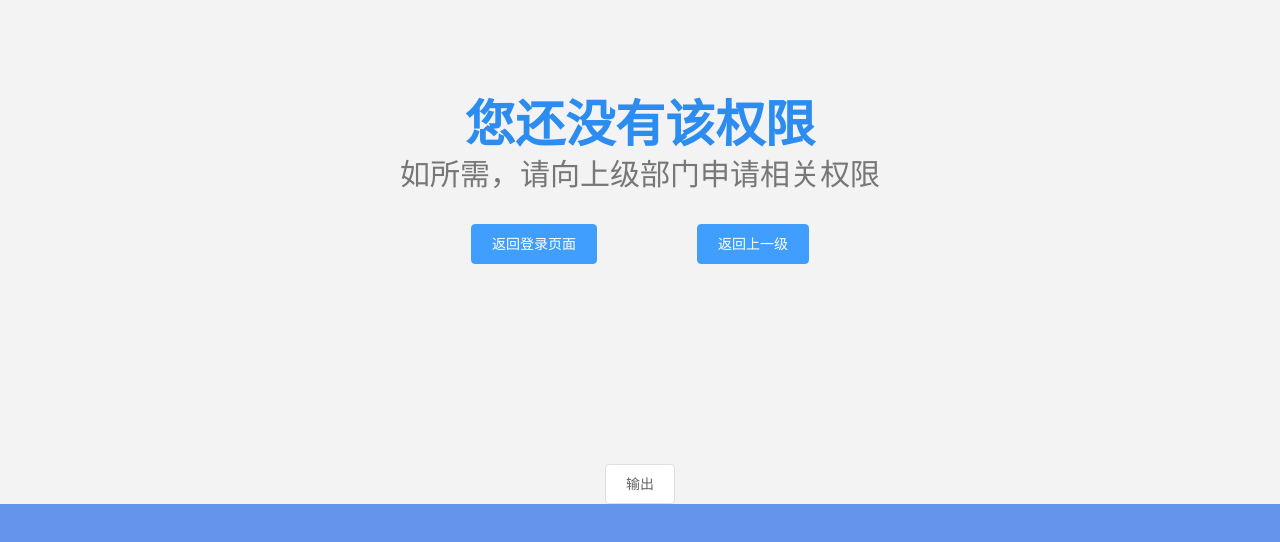
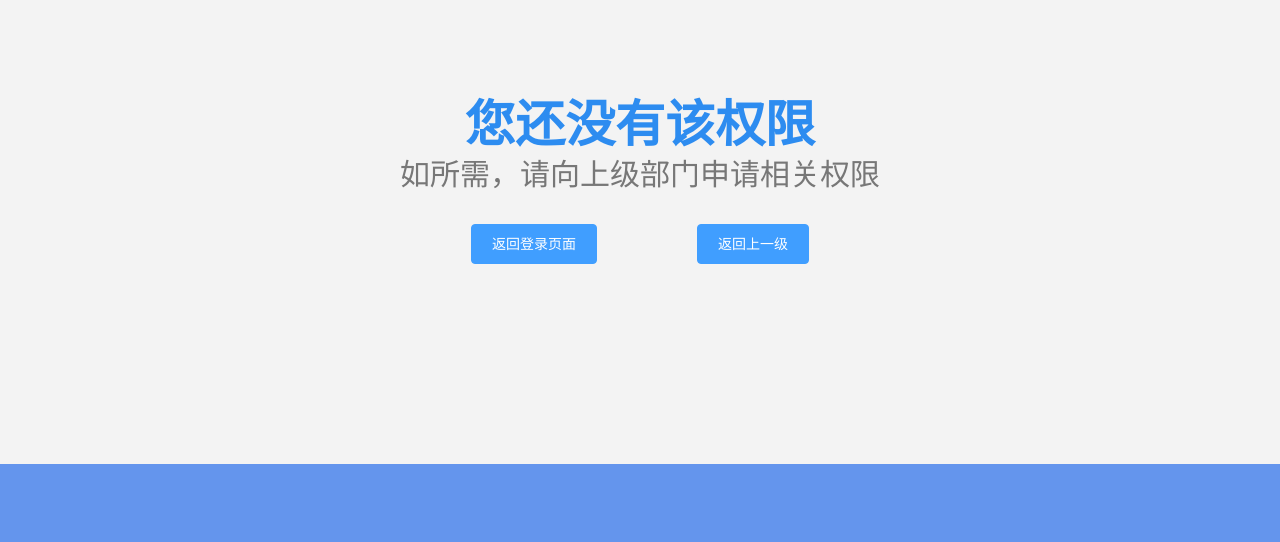
Before and after one commit to leduoMarket/leduoFront, a Vue app: page /404 in a window 1280 px wide. Shown: the top 542 px of the page. Built offline with nearby package versions, Linux system fonts and the light colour scheme.

Commit message:
debug 007

```diff
--- a/src/views/failvue/404.vue
+++ b/src/views/failvue/404.vue
@@ -8,9 +8,6 @@
       </router-link>
       <el-button class="error-btn" type="primary" size="large" @click="goBack">返回上一级</el-button>
     </div>
-    <div>
-      <el-button @click="test">输出</el-button>
-    </div>
   </div>
 </template>
 
@@ -19,47 +16,47 @@
         name: "404.vue",
         data () {
             return {
-                dateStart:"",
-                dateEnd:"",
-                iData:[
-                    {
-                        "idate":"2020-04-25",
-                        "sumin":250.00,
-                    },{
-                        "idate":"2020-04-26",
-                        "sumin":3200.00,
-                    },{
-                        "idate":"2020-04-27",
-                        "sumin":900.00,
-                    },{
-                        "idate":"2020-04-28",
-                        "sumin":200.00,
-                    },{
-                        "idate":"2020-04-29",
-                        "sumin":400.00,
-                    }
-                ],
-                oData:[
-                    {
-                        "sumout":300.00,
-                        "odate":"2020-04-25"
-                    },
-                    {
-                        "sumout":600.00,
-                        "odate":"2020-04-26"
-                    },
-                    {
-                        "sumout":880.00,
-                        "odate":"2020-04-27"
-                    },
-                    {
-                        "sumout":810.00,
-                        "odate":"2020-04-28"
-                    },{
-                        "sumout":200.00,
-                        "odate":"2020-05-29"
-                    },
-                ],
+                // dateStart:"",
+                // dateEnd:"",
+                // iData:[
+                //     {
+                //         "idate":"2020-04-25",
+                //         "sumin":250.00,
+                //     },{
+                //         "idate":"2020-04-26",
+                //         "sumin":3200.00,
+                //     },{
+                //         "idate":"2020-04-27",
+                //         "sumin":900.00,
+                //     },{
+                //         "idate":"2020-04-28",
+                //         "sumin":200.00,
+                //     },{
+                //         "idate":"2020-04-29",
+                //         "sumin":400.00,
+                //     }
+                // ],
+                // oData:[
+                //     {
+                //         "sumout":300.00,
+                //         "odate":"2020-04-25"
+                //     },
+                //     {
+                //         "sumout":600.00,
+                //         "odate":"2020-04-26"
+                //     },
+                //     {
+                //         "sumout":880.00,
+                //         "odate":"2020-04-27"
+                //     },
+                //     {
+                //         "sumout":810.00,
+                //         "odate":"2020-04-28"
+                //     },{
+                //         "sumout":200.00,
+                //         "odate":"2020-05-29"
+                //     },
+                // ],
 
             }
         },
@@ -67,102 +64,102 @@
             goBack() {
                 this.$router.go(-1)
             },
-            test(){
-                let dayMin = this.iData[0].idate;
-                let dayMax = this.iData[this.iData.length-1].idate;
-                let day = "";
-                let length1 = this.iData.length;
-                let length2 = this.oData.length;
-                for(let i=1; i<length1-1; i++){
-                    console.log("idate",day);
-                    day = this.iData[i].idate;
-                    if(day<dayMin){
-                        dayMin=day;
-                    }
-                    if(day>dayMax){
-                        dayMax=day;
-                    }
-                    day = "";
-                }
-                for(let i=1; i<length2; i++){
-                    day = this.oData[i].odate;
-                    if(day<dayMin){
-                        dayMin=day;
-                    }
-                    if(day>dayMax){
-                        dayMax=day;
-                    }
-                }
-                console.log("最小日期",dayMin);
-                console.log("最大日期",dayMax);
-                let day1 = dayMin;
-                let day2 = dayMax;
-                let getDate = function(str) {
-                    let tempDate = new Date();
-                    let list = str.split("-");
-                    tempDate.setFullYear(list[0]);
-                    tempDate.setMonth(list[1] - 1);
-                    tempDate.setDate(list[2]);
-                    return tempDate;
-                };
-                let date1 = getDate(day1);
-                let date2 = getDate(day2);
-                if (date1 > date2) {
-                    let tempDate = date1;
-                    date1 = date2;
-                    date2 = tempDate;
-                }
-                date1.setDate(date1.getDate() + 1);
-                let dateArr = [];
-                let i = 0;
-                while (!(date1.getFullYear() == date2.getFullYear()
-                    && date1.getMonth() == date2.getMonth() && date1.getDate() == date2
-                        .getDate())) {
-                    let dayStr =date1.getDate().toString();
-                    if(dayStr.length ==1){
-                        dayStr="0"+dayStr;
-                    }
-                    let month = '' + (date1.getMonth() + 1);
-                    if(month.length<2){
-                        month = '0'+month;
-                    }
-                    dateArr[i] = date1.getFullYear() + "-" + month + "-"
-                        + dayStr;
-                    i++;
-                    date1.setDate(date1.getDate() + 1);
-                }
-                dateArr.splice(0,0,day1);
-                dateArr.push(day2);
-                console.log(dateArr);
-
-                let inData = [];
-                let outData = [];
-                let proData = [];
-
-                let length = dateArr.length;
-                for(let i=0 ;i<length ;i++){
-                    inData.push(0);
-                    outData.push(0);
-                    day = dateArr[i];
-                    for(let j=0;j<length1;j++){
-                        if(day==this.iData[j].idate){
-                            inData[i]=this.iData[j].sumin;
-                        }
-                    }
-                    for(let j=0;j<length2;j++){
-                        if(day==this.oData[j].odate){
-                            outData[i]=this.oData[j].sumout;
-                        }
-                    }
-                }
-                for(let i=0;i<length;i++){
-                    proData.push(inData[i]-outData[i]);
-                }
-                console.log(inData);
-                console.log(outData);
-                console.log(proData);
-            },
-
+            // test(){
+            //     let dayMin = this.iData[0].idate;
+            //     let dayMax = this.iData[this.iData.length-1].idate;
+            //     let day = "";
+            //     let length1 = this.iData.length;
+            //     let length2 = this.oData.length;
+            //     for(let i=1; i<length1-1; i++){
+            //         console.log("idate",day);
+            //         day = this.iData[i].idate;
+            //         if(day<dayMin){
+            //             dayMin=day;
+            //         }
+            //         if(day>dayMax){
+            //             dayMax=day;
+            //         }
+            //         day = "";
+            //     }
+            //     for(let i=1; i<length2; i++){
+            //         day = this.oData[i].odate;
+            //         if(day<dayMin){
+            //             dayMin=day;
+            //         }
+            //         if(day>dayMax){
+            //             dayMax=day;
+            //         }
+            //     }
+            //     console.log("最小日期",dayMin);
+            //     console.log("最大日期",dayMax);
+            //     let day1 = dayMin;
+            //     let day2 = dayMax;
+            //     let getDate = function(str) {
+            //         let tempDate = new Date();
+            //         let list = str.split("-");
+            //         tempDate.setFullYear(list[0]);
+            //         tempDate.setMonth(list[1] - 1);
+            //         tempDate.setDate(list[2]);
+            //         return tempDate;
+            //     };
+            //     let date1 = getDate(day1);
+            //     let date2 = getDate(day2);
+            //     if (date1 > date2) {
+            //         let tempDate = date1;
+            //         date1 = date2;
+            //         date2 = tempDate;
+            //     }
+            //     date1.setDate(date1.getDate() + 1);
+            //     let dateArr = [];
+            //     let i = 0;
+            //     while (!(date1.getFullYear() == date2.getFullYear()
+            //         && date1.getMonth() == date2.getMonth() && date1.getDate() == date2
+            //             .getDate())) {
+            //         let dayStr =date1.getDate().toString();
+            //         if(dayStr.length ==1){
+            //             dayStr="0"+dayStr;
+            //         }
+            //         let month = '' + (date1.getMonth() + 1);
+            //         if(month.length<2){
+            //             month = '0'+month;
+            //         }
+            //         dateArr[i] = date1.getFullYear() + "-" + month + "-"
+            //             + dayStr;
+            //         i++;
+            //         date1.setDate(date1.getDate() + 1);
+            //     }
+            //     dateArr.splice(0,0,day1);
+            //     dateArr.push(day2);
+            //     console.log(dateArr);
+            //
+            //     let inData = [];
+            //     let outData = [];
+            //     let proData = [];
+            //
+            //     let length = dateArr.length;
+            //     for(let i=0 ;i<length ;i++){
+            //         inData.push(0);
+            //         outData.push(0);
+            //         day = dateArr[i];
+            //         for(let j=0;j<length1;j++){
+            //             if(day==this.iData[j].idate){
+            //                 inData[i]=this.iData[j].sumin;
+            //             }
+            //         }
+            //         for(let j=0;j<length2;j++){
+            //             if(day==this.oData[j].odate){
+            //                 outData[i]=this.oData[j].sumout;
+            //             }
+            //         }
+            //     }
+            //     for(let i=0;i<length;i++){
+            //         proData.push(inData[i]-outData[i]);
+            //     }
+            //     console.log(inData);
+            //     console.log(outData);
+            //     console.log(proData);
+            // },
+            //
 
         }
 
--- a/src/views/loginuser/LoginUser.vue
+++ b/src/views/loginuser/LoginUser.vue
@@ -84,9 +84,9 @@
         created(){
             let eid = JSON.parse(sessionStorage.getItem('uid'));
             let role =sessionStorage.getItem('role');
-            if(role == '1'){
+            if(role === '1'){
                 this.form.erole='管理员';
-            }else if (role == '2'){
+            }else if (role === '2'){
                 this.form.erole='财务';
             }else{
                 this.form.erole='员工';
@@ -122,7 +122,7 @@
             },
             submit(){
                 this.$refs.form.validate()
-                    .then(res =>{
+                    .then(() =>{
                         if(this.form.epwd1 === this.from.epwd2){
                             this.$message.info("两次密码一样");
                             return;
```
Also changed, not shown: src/views/failvue/register.vue (+9 -9 lines).
